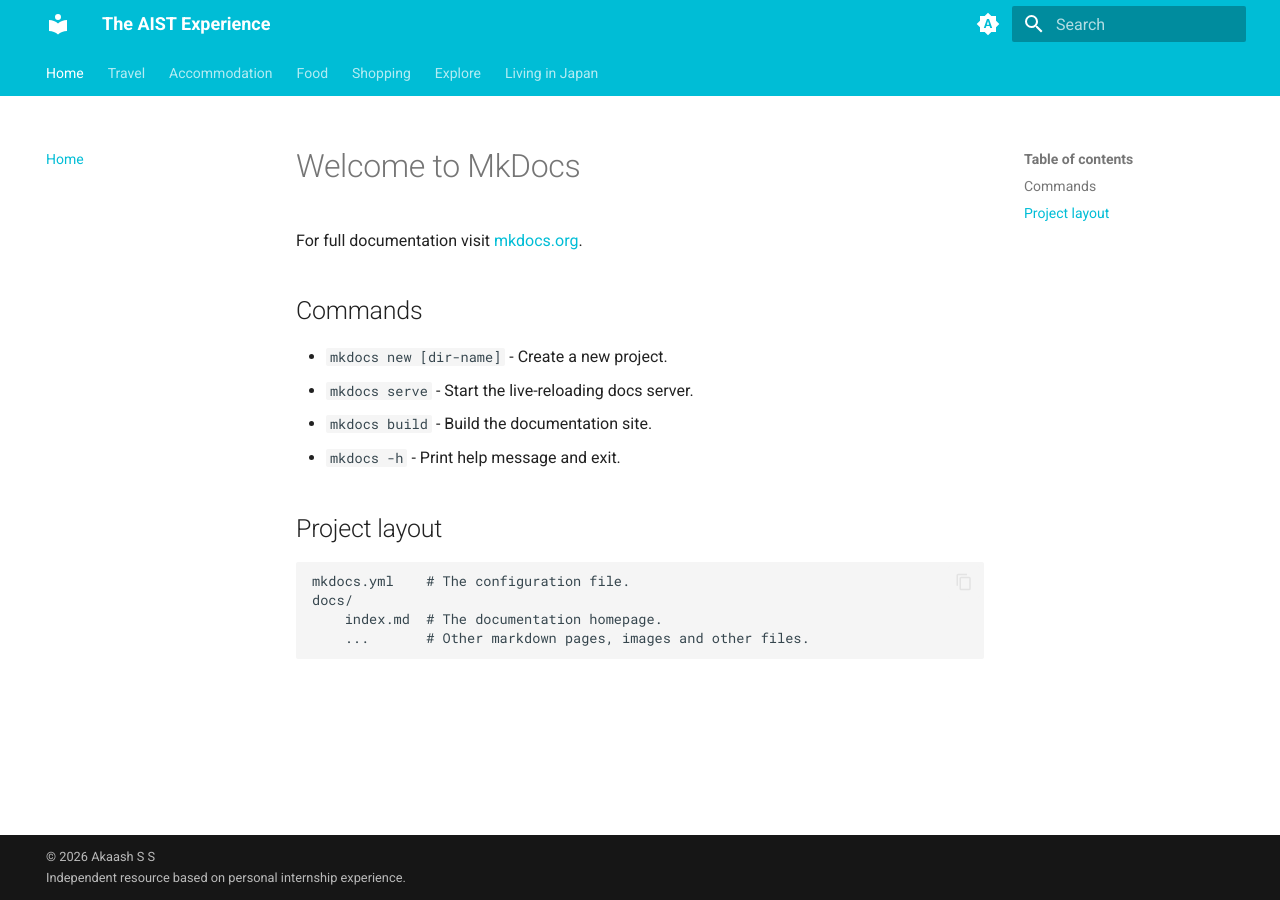
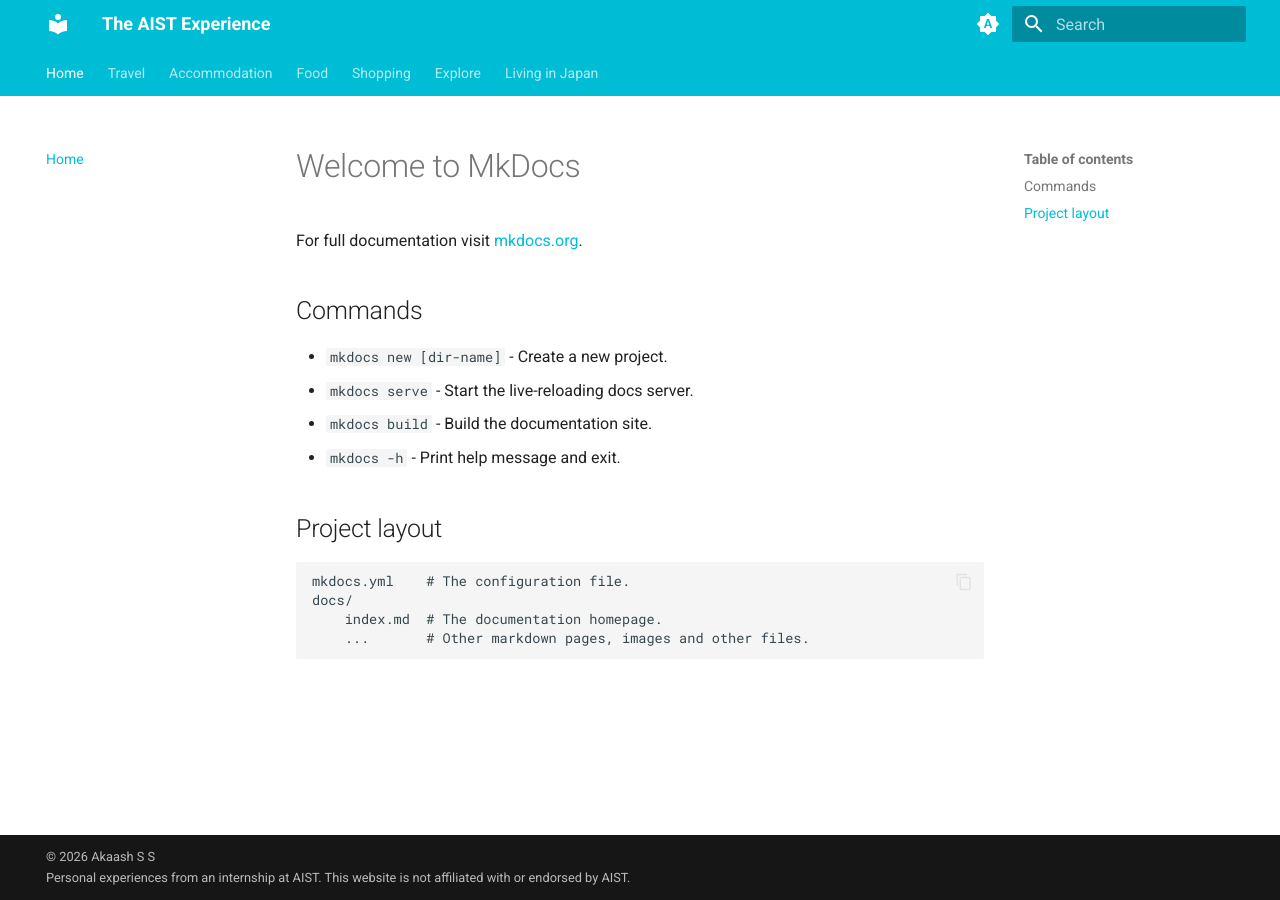
Before and after one commit to akaashss/aist-guide-website, an MkDocs documentation site: the page built from docs/index.md, in a window 1280 px wide. Built offline with MkDocs 1.6.1 and Material for MkDocs 9.7.7, drawn with Linux system fonts in a browser that asks for light colours.

Commit message:
copyrights.

```diff
--- a/mkdocs.yml
+++ b/mkdocs.yml
@@ -49,7 +49,7 @@ theme:
 
 copyright: |
   &copy; 2026 Akaash S S<br>
-  Independent resource based on personal internship experience.
+  Personal experiences from an internship at AIST. This website is not affiliated with or endorsed by AIST.
 
 extra:
   generator: false
```
